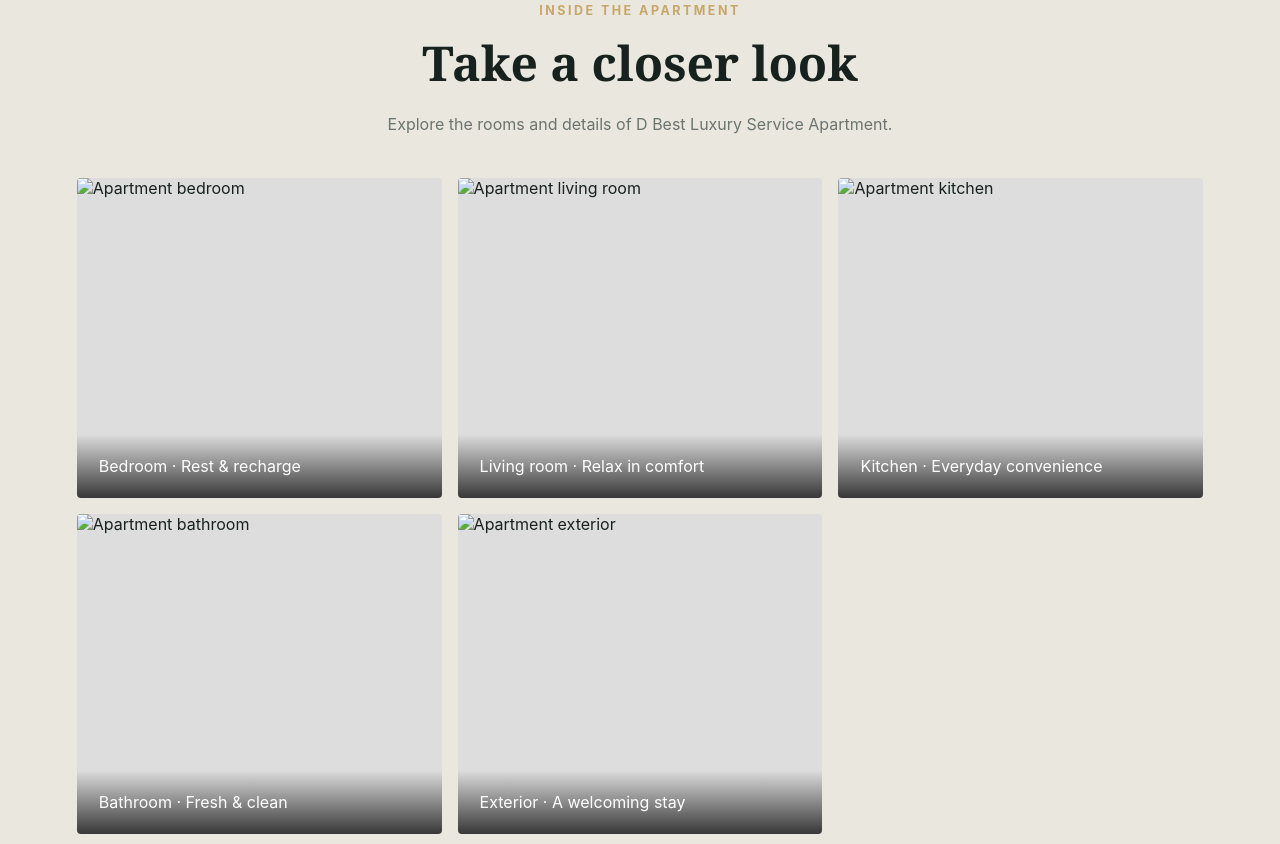
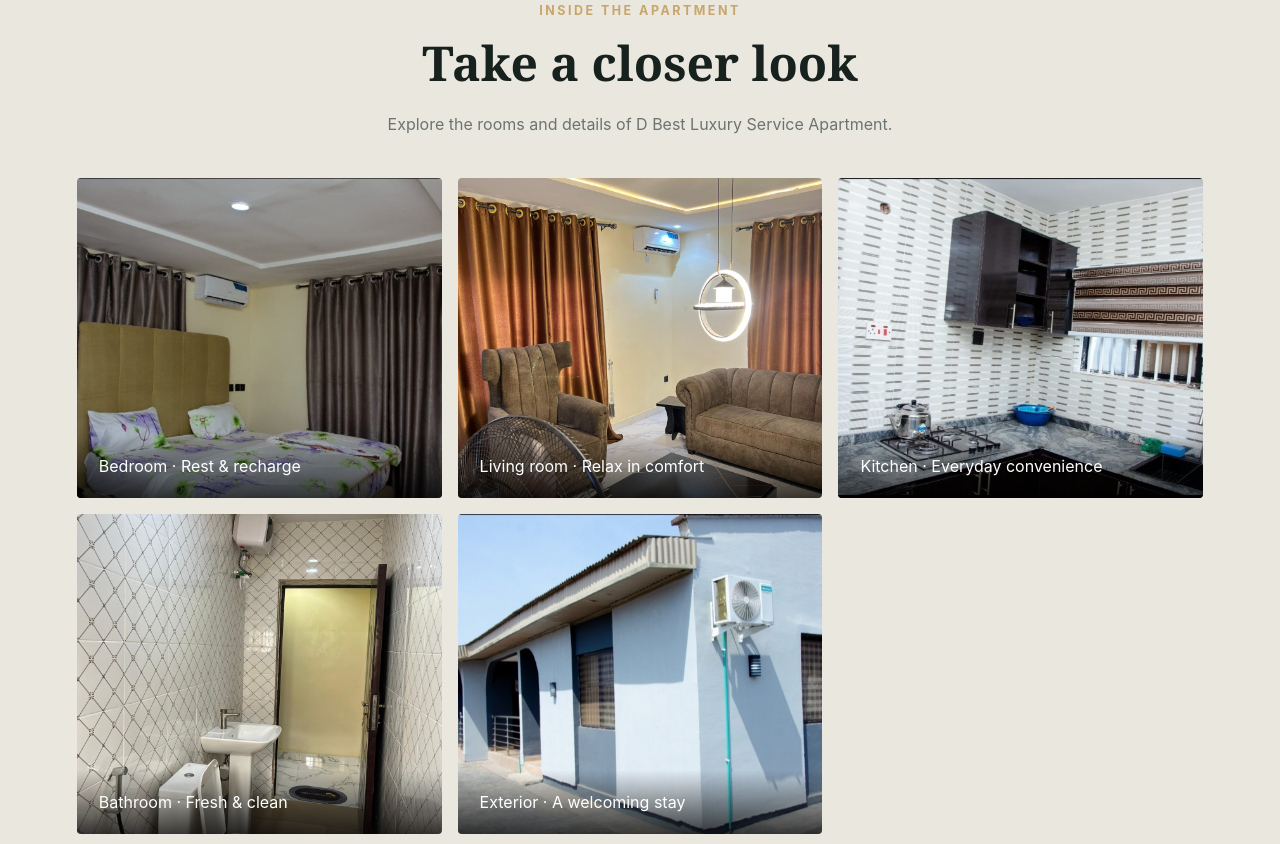
Before and after one commit to olawale4vip/DBEST, a plain HTML site: page index.html in a window 1280 px wide. Shown: the part 1416-2260 px from the top of the page. Drawn offline with Linux system fonts and the light colour scheme.

Commit message:
Fix image paths in gallery section of index.html
Updated image sources for apartment features in the gallery section.

```diff
--- a/index.html
+++ b/index.html
@@ -27,11 +27,11 @@
 </div></div></section>
 <section class="gallery" id="gallery"><div class="section-head"><div class="eyebrow">Inside the apartment</div><h2>Take a closer look</h2><p>Explore the rooms and details of D Best Luxury Service Apartment.</p></div>
 <div class="grid">
-<div class="tile"><img alt="Apartment bedroom" src="images/Bedroom.jpg"/><div class="tile-caption">Bedroom · Rest &amp; recharge</div></div>
-<div class="tile"><img alt="Apartment living room" src="images/livingroom.jpg"/><div class="tile-caption">Living room · Relax in comfort</div></div>
-<div class="tile"><img alt="Apartment kitchen" src="images/kitchen.jpg"/><div class="tile-caption">Kitchen · Everyday convenience</div></div>
-<div class="tile"><img alt="Apartment bathroom" src="images/toilet.jpg"/><div class="tile-caption">Bathroom · Fresh &amp; clean</div></div>
-<div class="tile"><img alt="Apartment exterior" src="images/exterior.jpg"/><div class="tile-caption">Exterior · A welcoming stay</div></div>
+<div class="tile"><img alt="Apartment bedroom" src="Bedroom.jpg"/><div class="tile-caption">Bedroom · Rest &amp; recharge</div></div>
+<div class="tile"><img alt="Apartment living room" src="livingroom.jpg"/><div class="tile-caption">Living room · Relax in comfort</div></div>
+<div class="tile"><img alt="Apartment kitchen" src="kitchen.jpg"/><div class="tile-caption">Kitchen · Everyday convenience</div></div>
+<div class="tile"><img alt="Apartment bathroom" src="toilet.jpg"/><div class="tile-caption">Bathroom · Fresh &amp; clean</div></div>
+<div class="tile"><img alt="Apartment exterior" src="exterior.jpg"/><div class="tile-caption">Exterior · A welcoming stay</div></div>
 
 </div></section>
 <section class="booking" id="booking"><div class="section-head"><div class="eyebrow">Plan your stay</div><h2>Make a reservation enquiry</h2><p>Send your details directly to WhatsApp and our team can follow up with availability and rates.</p></div>
```
